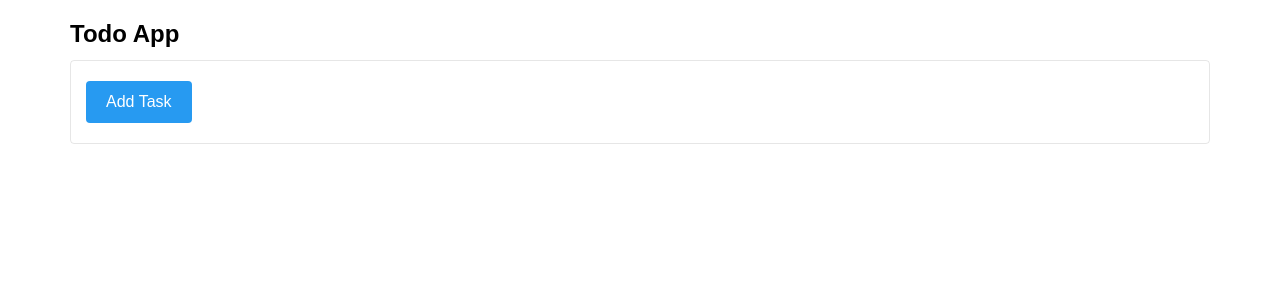
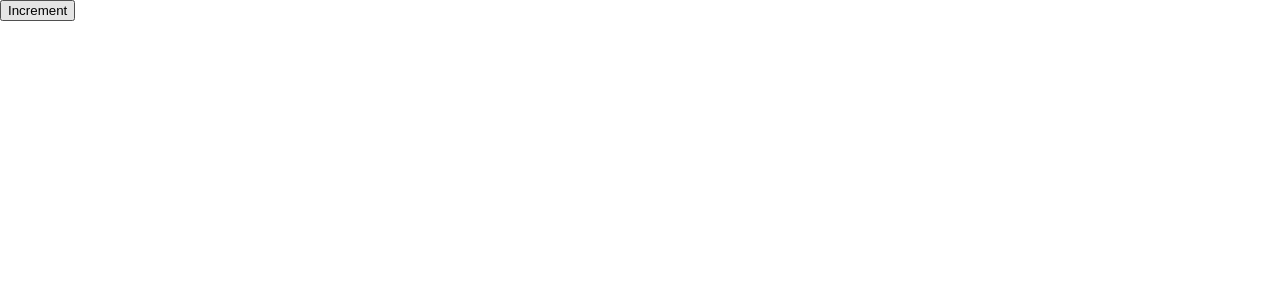
Before and after one commit to olehhapuk/goiteens-react-2020, a JavaScript app: page / in a window 1280 px wide. Shown: the top 300 px of the page. Built offline with nearby package versions, Linux system fonts and the light colour scheme.

Commit message:
Created reducer for handling timer_increment action and connected Timer component to dispatch timer_increment action

```diff
--- a/package.json
+++ b/package.json
@@ -10,8 +10,10 @@
     "react": "^17.0.1",
     "react-dom": "^17.0.1",
     "react-loader-spinner": "^3.1.14",
+    "react-redux": "^7.2.2",
     "react-scripts": "4.0.1",
     "react-transition-group": "^4.4.1",
+    "redux": "^4.0.5",
     "web-vitals": "^0.2.4"
   },
   "scripts": {
--- a/src/components/App.js
+++ b/src/components/App.js
@@ -1,9 +1,11 @@
-import Todo from './Todo/Todo';
+// import Todo from './Todo/Todo';
+import Timer from './Timer';
 
 function App() {
   return (
     <div>
-      <Todo />
+      {/* <Todo /> */}
+      <Timer />
     </div>
   );
 }
--- /dev/null
+++ b/src/components/Timer.js
@@ -0,0 +1,21 @@
+import { connect } from 'react-redux';
+
+import { timerIncrementAction } from '../redux/store';
+
+function Timer({ increment }) {
+  return (
+    <div>
+      <button type="button" onClick={increment}>
+        Increment
+      </button>
+    </div>
+  );
+}
+
+function mapDispatchToProps(dispatch) {
+  return {
+    increment: () => dispatch(timerIncrementAction),
+  };
+}
+
+export default connect(null, mapDispatchToProps)(Timer);
--- a/src/index.js
+++ b/src/index.js
@@ -1,8 +1,16 @@
 import ReactDOM from 'react-dom';
+import { Provider } from 'react-redux';
 
 import './index.css';
 import './animations.css';
 
 import App from './components/App';
 
-ReactDOM.render(<App />, document.getElementById('root'));
+import store from './redux/store';
+
+ReactDOM.render(
+  <Provider store={store}>
+    <App />
+  </Provider>,
+  document.getElementById('root')
+);
--- /dev/null
+++ b/src/redux/store.js
@@ -0,0 +1,24 @@
+import { createStore } from 'redux';
+
+// Actions
+export const timerIncrementAction = {
+  type: 'TIMER_INCREMENT',
+};
+
+// Reducers
+function rootReducer(state = 0, action) {
+  switch (action.type) {
+    case 'TIMER_INCREMENT':
+      return state + 1;
+
+    default:
+      return state;
+  }
+}
+
+const store = createStore(
+  rootReducer,
+  window.__REDUX_DEVTOOLS_EXTENSION__ && window.__REDUX_DEVTOOLS_EXTENSION__()
+);
+
+export default store;
```
Also changed, not shown: 2 other files (tests, documents, lock files or other folders).
